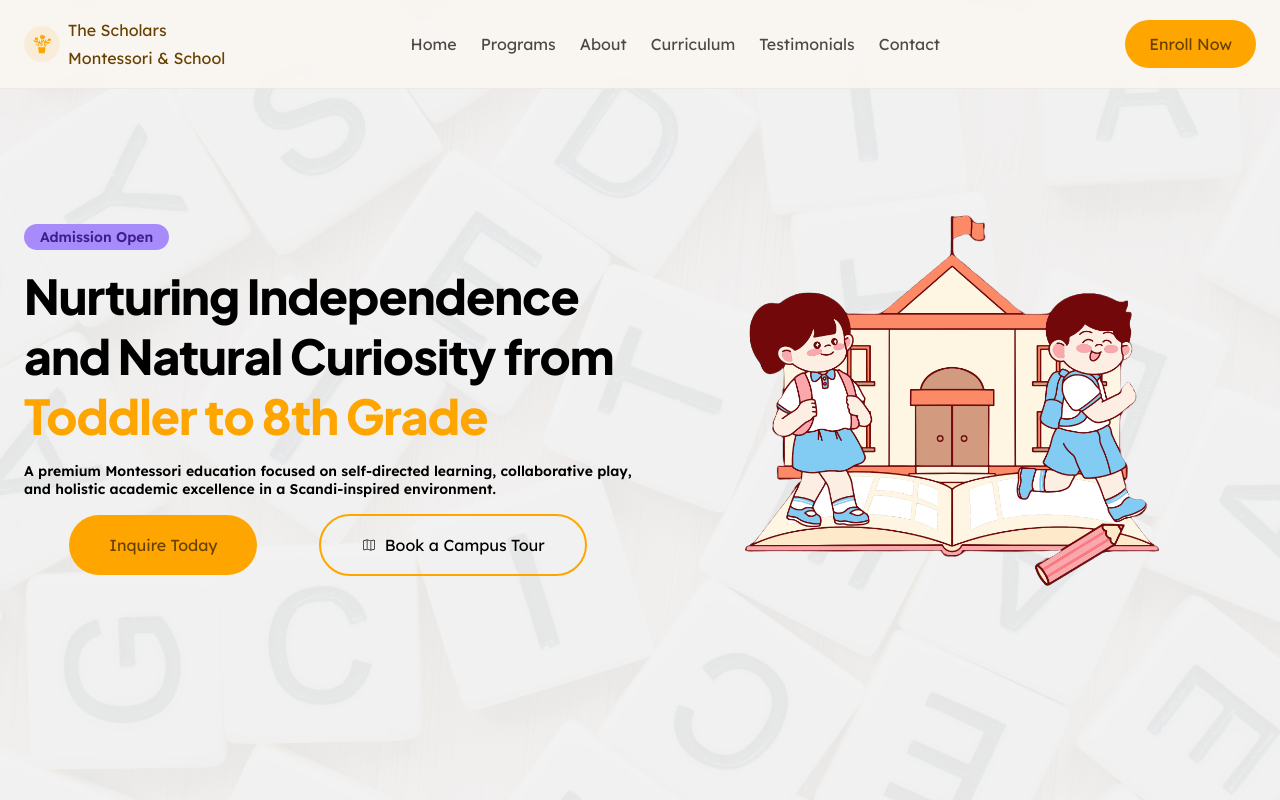
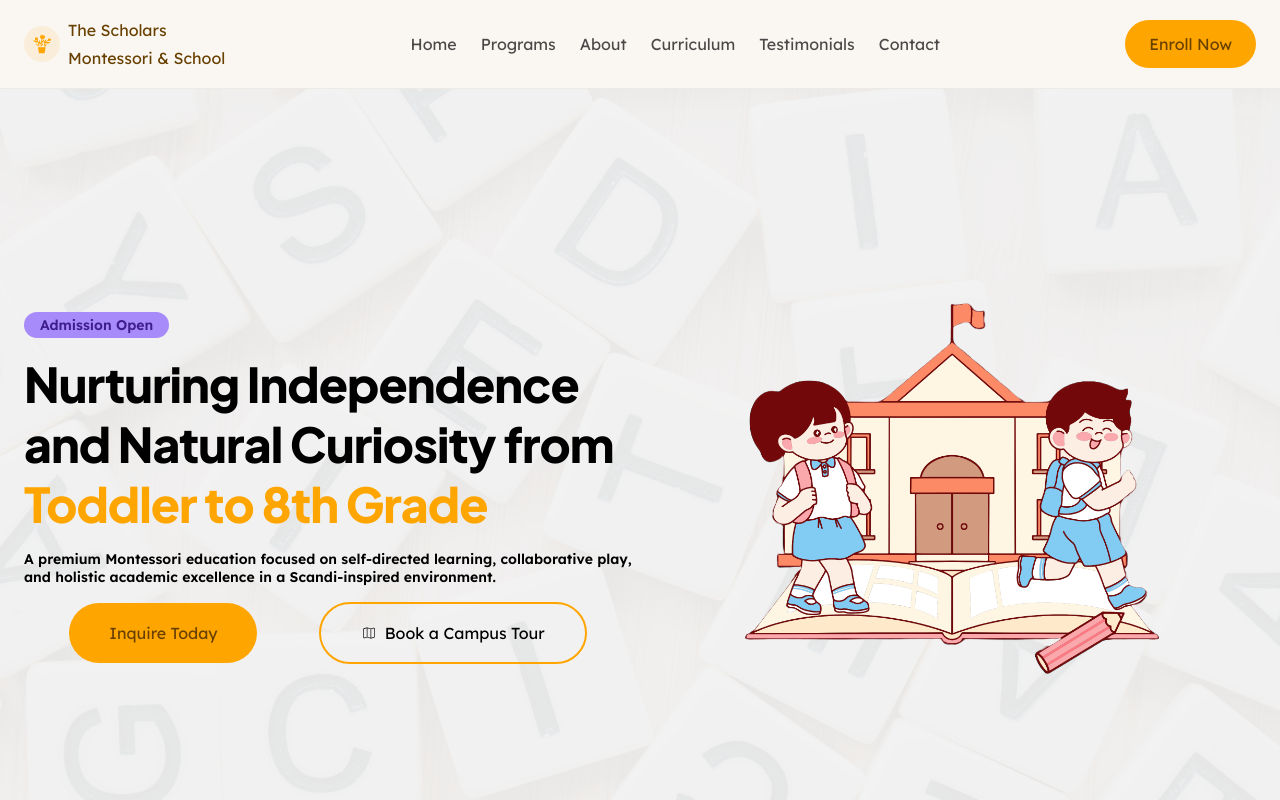
Before and after one commit to usamamanzoor991/the-scholars, a React (Vite) app: page / in a window 1280 px wide. Shown: the top 800 px of the page. Built offline with nearby package versions, Linux system fonts and the light colour scheme.

Commit message:
update(Margin at hero from top)

```diff
--- a/src/components/home/Hero.jsx
+++ b/src/components/home/Hero.jsx
@@ -3,7 +3,7 @@ import { CiMap } from "react-icons/ci";
 
 const Hero = () => {
   return (
-    <div id='hero' className='relative min-h-screen w-full h-screen flex items-center justify-center lg:mt-0 md:mt-12 mt-22 py-4 px-6 overflow-hidden' style={{ transform: 'translateZ(0)', willChange: 'transform' }}>
+    <div id='hero' className='relative min-h-screen w-full flex items-center justify-center mt-22 py-4 px-6' style={{ transform: 'translateZ(0)', willChange: 'transform' }}>
       <img src="/hero-bg.jpg" alt="Hero Background" loading="eager" className='z-0 h-full w-full absolute inset-0 object-cover opacity-5' />
       <div className='z-10 h-full w-full absolute inset-0 object-cover opacity-5 bg-black'></div>
       <div className='z-20 container flex md:flex-row flex-col items-center justify-between gap-4'>
```
